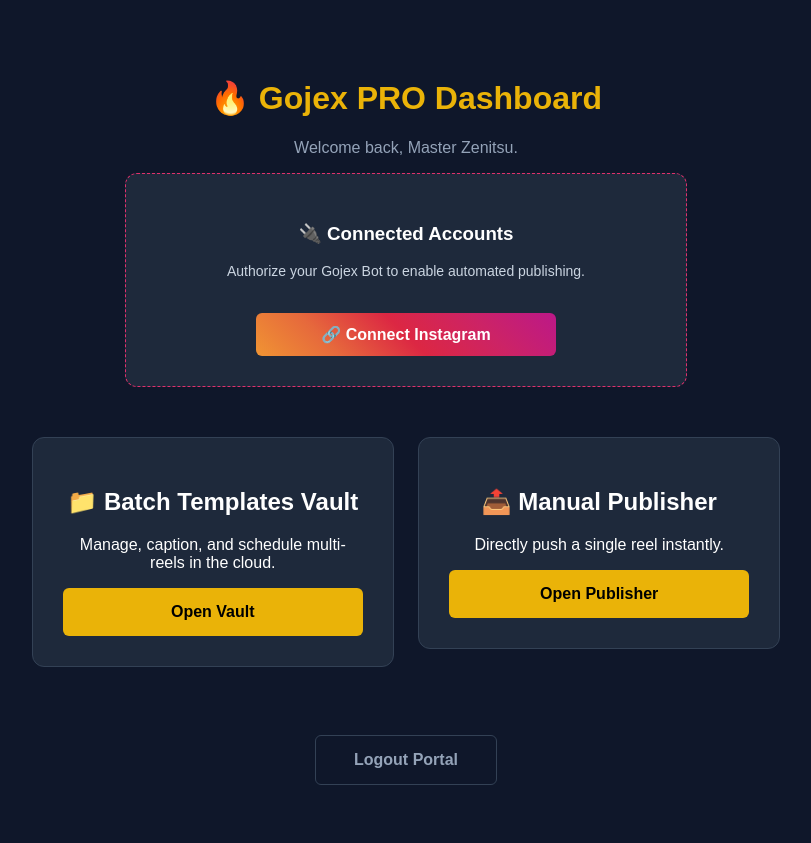
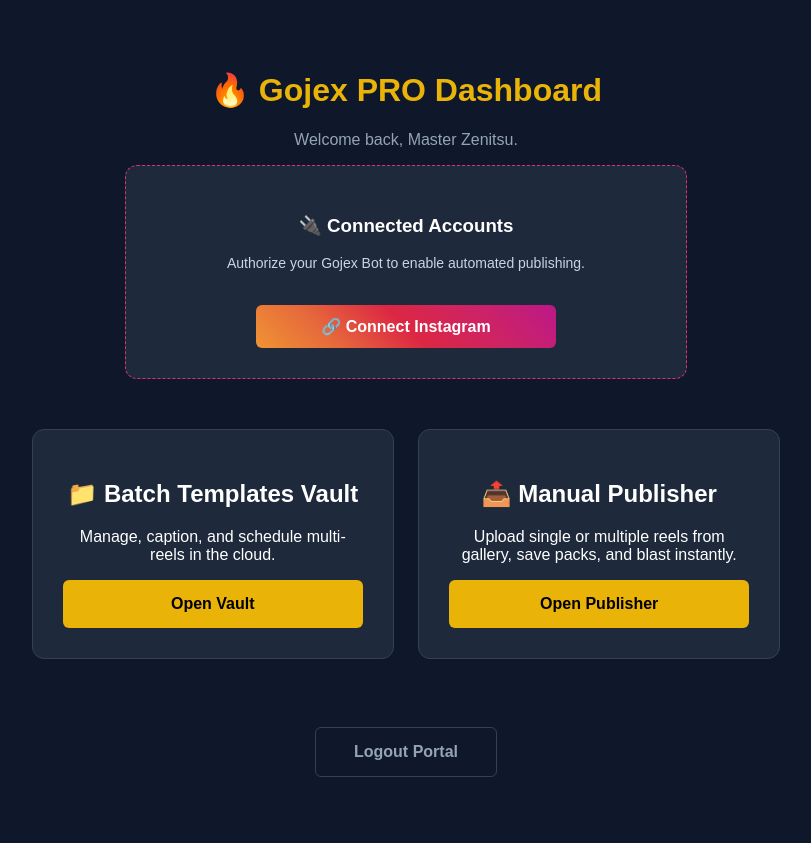
Before and after one commit to vishaleducations6-lgtm/gojex-pro, a Flask app: page /dashboard in a window 1280 px wide. Shown: the whole page, without its empty margins (234-1045 px from the left). After the commit the page ends 777 px from the top, so only its background shows below. Run offline with Flask 3, Linux system fonts and the light colour scheme; the visitor is signed in with stand-in values (Sample User, id 1); data that the repository does not hold is empty.

Commit message:
Update dashboard.html

```diff
--- a/templates/dashboard.html
+++ b/templates/dashboard.html
@@ -2,22 +2,25 @@
 <html lang="en">
 <head>
     <meta charset="UTF-8">
+    <meta name="viewport" content="width=device-width, initial-scale=1.0">
     <title>Gojex PRO | Dashboard</title>
     <style>
-        body { background: #0f172a; color: white; font-family: Arial; padding: 50px; text-align: center; }
-        .box { background: #1e293b; padding: 30px; border-radius: 12px; border: 1px solid #334155; display: inline-block; margin: 10px; width: 300px; vertical-align: top;}
+        body { background: #0f172a; color: white; font-family: Arial, sans-serif; padding: 50px 20px; text-align: center; margin: 0; }
+        .box { background: #1e293b; padding: 30px; border-radius: 12px; border: 1px solid #334155; display: inline-block; margin: 10px; width: 300px; vertical-align: top; }
         a { text-decoration: none; display: block; background: #eab308; color: black; padding: 15px; border-radius: 6px; font-weight: bold; margin-top: 15px; }
         a:hover { background: #ca8a04; }
 
         .connect-box { background: #1e293b; padding: 30px; border-radius: 12px; border: 1px dashed #e1306c; max-width: 500px; margin: 0 auto 40px auto; }
         .btn-ig { background: linear-gradient(45deg, #f09433 0%, #e6683c 25%, #dc2743 50%, #cc2366 75%, #bc1888 100%); color: white; border: none; padding: 12px 25px; border-radius: 6px; font-weight: bold; font-size: 16px; cursor: pointer; display: inline-flex; align-items: center; justify-content: center; gap: 10px; }
-        .btn-ig:hover { opacity: 0.9; }
+        .btn-ig:hover { opacity: 0.9; background: linear-gradient(45deg, #f09433 0%, #e6683c 25%, #dc2743 50%, #cc2366 75%, #bc1888 100%); }
 
         .status-badge { background: #22c55e; color: white; padding: 12px 20px; border-radius: 8px; font-weight: bold; display: flex; justify-content: space-between; align-items: center; font-size: 16px; margin: 10px 0; }
-        .btn-disconnect { background: #ef4444; color: white; padding: 6px 15px; border-radius: 6px; font-size: 12px; font-weight: bold; text-decoration: none; border: 1px solid #b91c1c; }
+        .btn-disconnect { background: #ef4444; color: white; padding: 6px 15px; border-radius: 6px; font-size: 12px; font-weight: bold; text-decoration: none; border: 1px solid #b91c1c; margin-top: 0; display: inline-block; }
         .btn-disconnect:hover { background: #dc2626; }
         .btn-clear-all { background: transparent; color: #ef4444; border: 1px dashed #ef4444; padding: 10px; border-radius: 6px; display: block; text-decoration: none; font-size: 14px; margin-top: 20px; }
         .btn-clear-all:hover { background: #ef4444; color: white; }
+        .btn-logout { background: transparent; color: #94a3b8; border: 1px solid #334155; width: 150px; margin: 40px auto 0 auto; }
+        .btn-logout:hover { background: #334155; color: white; }
     </style>
 </head>
 <body>
@@ -45,7 +48,6 @@
                 ➕ Add Another Account
             </a>
 
-            <!-- 👇 NAYA: Delete ALL Accounts Button -->
             <a href="/disconnect_all" class="btn-clear-all">🚨 Disconnect ALL Accounts</a>
         {% else %}
             <p style="color: #cbd5e1; font-size: 14px;">Authorize your Gojex Bot to enable automated publishing.</p>
@@ -64,12 +66,12 @@
 
     <div class="box">
         <h2>📤 Manual Publisher</h2>
-        <p>Directly push a single reel instantly.</p>
+        <p>Upload single or multiple reels from gallery, save packs, and blast instantly.</p>
         <a href="/manual">Open Publisher</a>
     </div>
 
     <br><br>
-    <a href="/logout" style="background: transparent; color: #94a3b8; border: 1px solid #334155; width: 150px; margin: 40px auto 0 auto;">Logout Portal</a>
+    <a href="/logout" class="btn-logout">Logout Portal</a>
 
 </body>
 </html>
```
